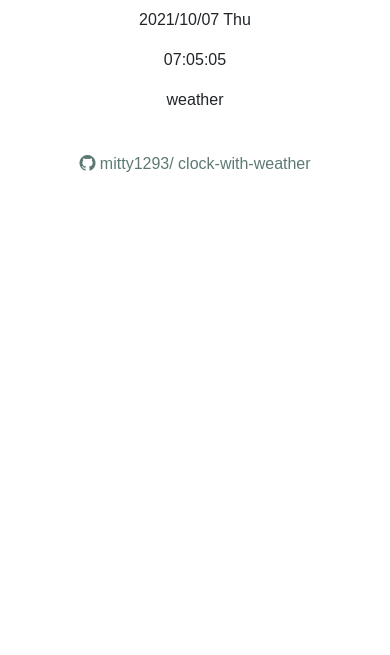
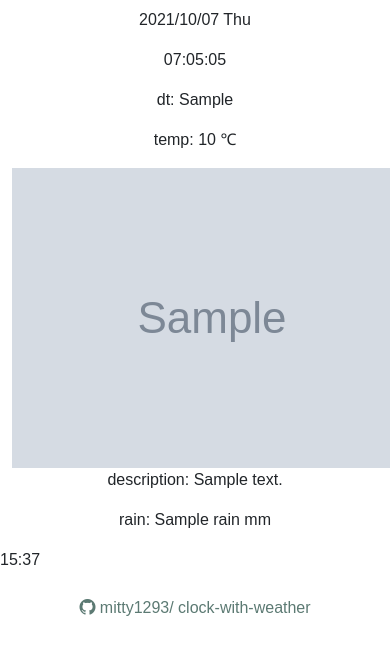
Before and after one commit to mitty1293/clock-with-weather, a Flask app: template flask/app/templates/index.html in a window 390 px wide; the page is wider, and only the part inside the window is pictured. Shown: the top 655 px of that part. Run offline with Flask 2, Linux system fonts and the light colour scheme; the template is opened without the code that fills it: most values are stand-ins (such as "Sample title", 1, 10 or a date in 2020); grey boxes marked "Sample" are stand-in pictures; some libraries are stand-ins or nearby versions.

Commit message:
時間ごと天気の表示実装

```diff
--- a/flask/app/static/css/base.css
+++ b/flask/app/static/css/base.css
@@ -8,7 +8,7 @@
 .clock {
     text-align: center;
 }
-.weather {
+.weather_hourly, .weather_daily {
     text-align: center;
 }
 .github_link {
--- a/flask/app/templates/index.html
+++ b/flask/app/templates/index.html
@@ -20,8 +20,19 @@
                 <p class="clock_today"></p>
                 <p class="clock_time"></p>
             </div>
-            <div class="row weather">
-                <p class="weather">weather</p>
+            <div class="row weather_hourly">
+                {% for data in hourly_data %}
+                <div class="col-sm-1">
+                    <p>dt: {{data['dt']}}</p>
+                    <p>temp: {{data['temp']}} &#8451;</p>
+                    <img src="{{data['icon']}}">
+                    <p>description: {{data['description']}}</p>
+                    <p>rain: {{data['rain']}} mm</p>
+                </div>
+                {% endfor %}
+            </div>
+            <div class="row weather_daily">
+                15:37
             </div>
             <div class="row">
                 <div class="github_link">
--- a/flask/app/views.py
+++ b/flask/app/views.py
@@ -9,9 +9,7 @@
     all_weather_data: dict = api.call_api(weather_endpoint)
     hourly_data: list = extract_data.of_hourly(**all_weather_data)
     daily_data: list = extract_data.of_daily(**all_weather_data)
-    # ↑ここまで完成。時間データと日データを取得できた。
-    # ↓index.htmlを記載、時間データと日データを埋める箇所を作って、renderでhtmlに渡す。
-    return render_template("index.html")
+    return render_template("index.html", hourly_data=hourly_data)
 
 @app.route('/test')
 def test():
```
Also changed, not shown: flask/app/extract_data.py (+19 -7 lines).
